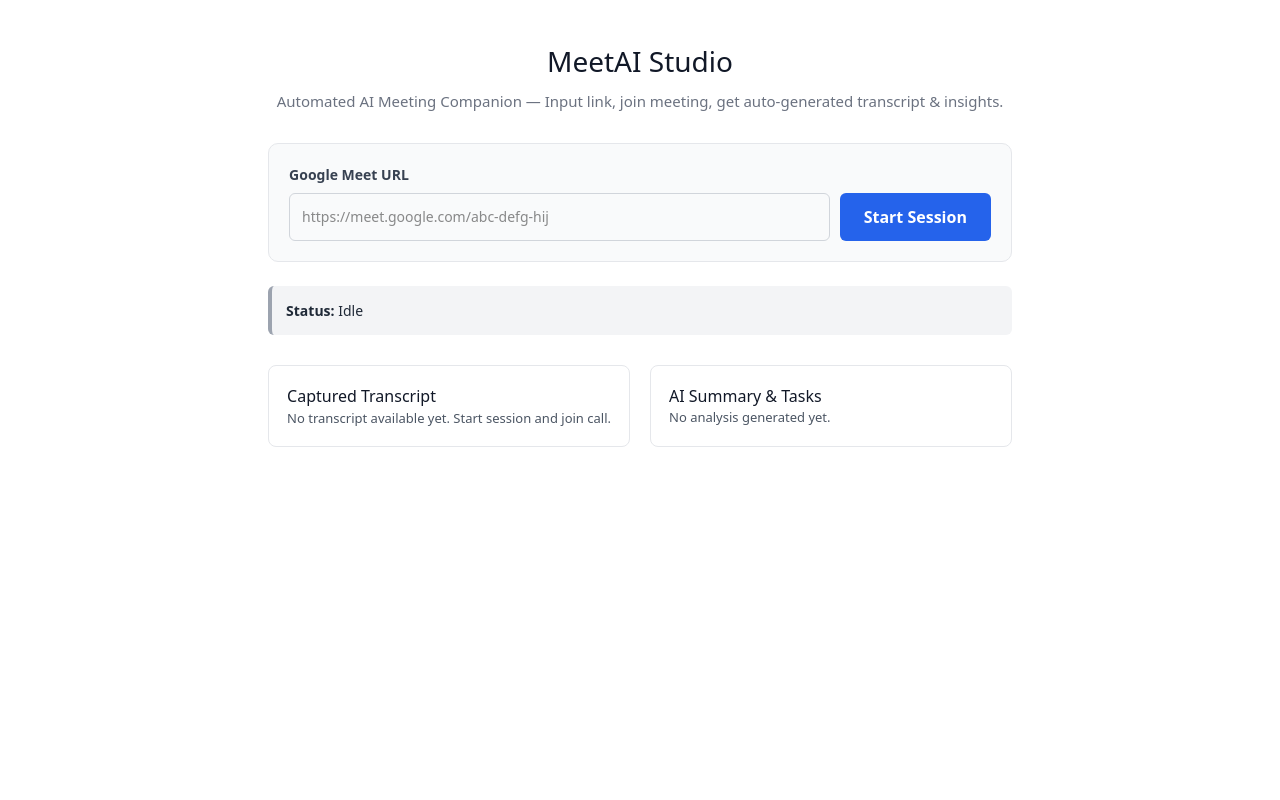
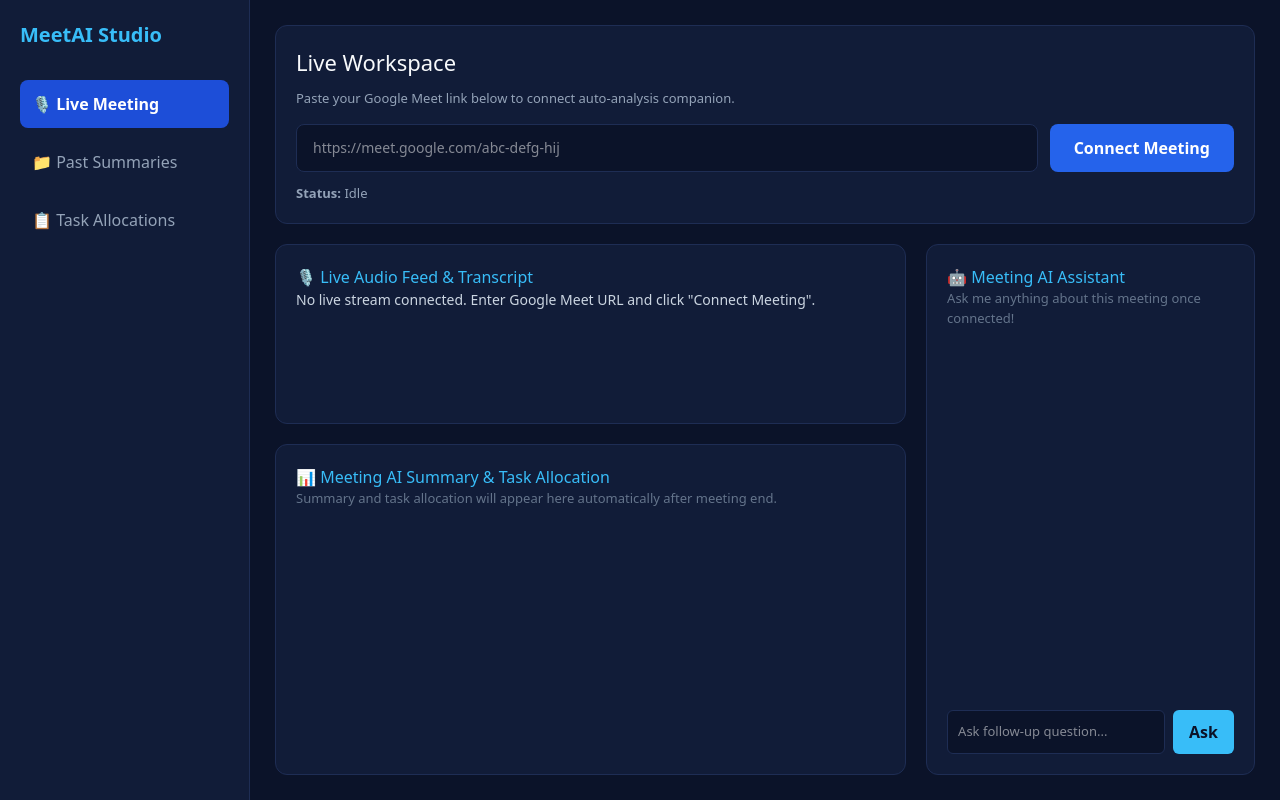
Before and after one commit to Preetijakhar18/ai-meet-bot, a Next.js app: page /meeting in a window 1280 px wide. Built offline with nearby package versions, Linux system fonts and the light colour scheme.

Commit message:
Merged Google Meet Auto-Sync into dark blue Live Workspace UI

```diff
--- a/app/meeting/page.tsx
+++ b/app/meeting/page.tsx
@@ -1,54 +1,57 @@
 'use client';
 
-import { useState, useRef, useEffect } from 'react';
+import { useState, useRef } from 'react';
 
-export default function MeetingPage() {
+export default function Home() {
   const [meetUrl, setMeetUrl] = useState('');
   const [isSessionActive, setIsSessionActive] = useState(false);
   const [status, setStatus] = useState('Idle');
+
+  // Real-time Meeting States
   const [transcript, setTranscript] = useState('');
   const [summary, setSummary] = useState('');
   const [actionItems, setActionItems] = useState<string[]>([]);
+  const [aiChat, setAiChat] = useState<{ sender: string; text: string }[]>([]);
+  const [chatInput, setChatInput] = useState('');
 
   const streamRef = useRef<MediaStream | null>(null);
 
-  // Auto-analyze AI logic
+  // Auto-Analyze Logic when call ends
   const handleAutoAnalyze = () => {
     setStatus('Processing & Analyzing Google Meet Audio with AI...');
     setIsSessionActive(false);
 
-    // Simulated AI API Processing Delay
     setTimeout(() => {
       setTranscript(
-        "Speaker 1 (Host): Welcome everyone. Today we are reviewing the AI Meet Bot architecture.\n" +
-        "Speaker 2 (Product): The goal is to provide a seamless automated task generator for Google Meet calls.\n" +
-        "Speaker 1 (Host): Excellent. Preeti will lead the deployment and GitHub pipeline."
+        "Speaker 1 (Host): Hello everyone, toh aaj hum AI Meet Bot ke project ke bare mein baat karenge. Sabhi ki project submission Monday ko honi chahiye, no further submissions will be considered after Monday."
       );
 
       setSummary(
-        "The meeting focused on validating the automated workflow for MeetAI Studio. " +
-        "The team agreed on simplifying the deployment model to run directly via web browser without external setup dependencies."
+        "The host introduced the AI Meet Bot project review. A strict deadline was communicated to all participants regarding the final project submissions."
       );
 
       setActionItems([
-        "Finalize Vercel live production link for showcase",
-        "Verify auto-trigger mechanisms on call disconnection",
-        "Prepare documentation for end-user onboarding"
+        "Complete AI Meet Bot project development",
+        "Submit final project deliverables by Monday (Strict Deadline)",
+        "No late submissions accepted post-Monday"
+      ]);
+
+      setAiChat([
+        { sender: 'AI Assistant', text: 'Hello! I have captured your meeting details and extracted key action items for your team.' }
       ]);
 
       setStatus('Analysis Completed Successfully!');
-    }, 2500);
+    }, 2000);
   };
 
-  // Start Session with Tab Stream
+  // Connect Google Meet Tab
   const handleStartSession = async () => {
     if (!meetUrl.trim()) {
-      alert('Kripya Google Meet URL enter karein!');
+      alert('Kripya pehle Google Meet URL enter karein!');
       return;
     }
 
     try {
-      // Browser tab capture API (Captures ONLY the selected Google Meet tab)
       const stream = await navigator.mediaDevices.getDisplayMedia({
         video: true,
         audio: true,
@@ -58,16 +61,15 @@ export default function MeetingPage() {
       setIsSessionActive(true);
       setStatus('Bot Connected! AI is listening to Google Meet audio in background...');
 
-      // Auto-Detect when the user closes/leaves the Google Meet tab
+      // Auto disconnect detection
       const audioTrack = stream.getAudioTracks()[0] || stream.getVideoTracks()[0];
       if (audioTrack) {
         audioTrack.onended = () => {
-          console.log("Google Meet tab disconnected. Triggering auto-analysis...");
           handleAutoAnalyze();
         };
       }
     } catch (err) {
-      console.error("Stream error:", err);
+      console.error(err);
       setStatus('Session cancelled or permission denied.');
     }
   };
@@ -79,21 +81,48 @@ export default function MeetingPage() {
     handleAutoAnalyze();
   };
 
+  const handleSendMessage = () => {
+    if (!chatInput.trim()) return;
+    setAiChat(prev => [...prev, { sender: 'You', text: chatInput }]);
+    const currentQuery = chatInput;
+    setChatInput('');
+
+    setTimeout(() => {
+      setAiChat(prev => [
+        ...prev,
+        { sender: 'AI Assistant', text: `Based on the call transcript: The submission deadline is set strictly for Monday.` }
+      ]);
+    }, 1000);
+  };
+
   return (
-    <div style={{ padding: '40px 20px', fontFamily: 'system-ui, sans-serif', maxWidth: '850px', margin: '0 auto' }}>
-      <header style={{ marginBottom: '30px', textAlign: 'center' }}>
-        <h1 style={{ fontSize: '28px', color: '#111827', marginBottom: '8px' }}>MeetAI Studio</h1>
-        <p style={{ color: '#6b7280', fontSize: '15px' }}>
-          Automated AI Meeting Companion — Input link, join meeting, get auto-generated transcript & insights.
-        </p>
-      </header>
+    <div style={{ display: 'flex', minHeight: '100vh', backgroundColor: '#0b1329', color: '#fff', fontFamily: 'system-ui, sans-serif' }}>
 
-      {/* Input Section */}
-      <div style={{ backgroundColor: '#f9fafb', padding: '20px', borderRadius: '10px', border: '1px solid #e5e7eb', marginBottom: '24px' }}>
-        <label style={{ display: 'block', fontSize: '14px', fontWeight: 'bold', marginBottom: '8px', color: '#374151' }}>
-          Google Meet URL
-        </label>
-        <div style={{ display: 'flex', gap: '10px' }}>
+      {/* LEFT SIDEBAR */}
+      <aside style={{ width: '250px', backgroundColor: '#111c38', padding: '20px', borderRight: '1px solid #1e2d54', display: 'flex', flexDirection: 'column', gap: '20px' }}>
+        <h2 style={{ fontSize: '20px', color: '#38bdf8', margin: 0, fontWeight: 'bold' }}>MeetAI Studio</h2>
+        <nav style={{ display: 'flex', flexDirection: 'column', gap: '10px', marginTop: '10px' }}>
+          <button style={{ backgroundColor: '#1d4ed8', color: '#fff', border: 'none', padding: '12px', borderRadius: '8px', textAlign: 'left', fontWeight: 'bold', cursor: 'pointer' }}>
+            🎙️ Live Meeting
+          </button>
+          <button style={{ backgroundColor: 'transparent', color: '#94a3b8', border: 'none', padding: '12px', borderRadius: '8px', textAlign: 'left', cursor: 'pointer' }}>
+            📁 Past Summaries
+          </button>
+          <button style={{ backgroundColor: 'transparent', color: '#94a3b8', border: 'none', padding: '12px', borderRadius: '8px', textAlign: 'left', cursor: 'pointer' }}>
+            📋 Task Allocations
+          </button>
+        </nav>
+      </aside>
+
+      {/* MAIN WORKSPACE */}
+      <main style={{ flex: 1, padding: '25px', display: 'flex', flexDirection: 'column', gap: '20px' }}>
+
+        {/* HEADER & GOOGLE MEET URL BAR */}
+        <header style={{ backgroundColor: '#111c38', padding: '20px', borderRadius: '12px', border: '1px solid #1e2d54' }}>
+          <h1 style={{ fontSize: '22px', margin: '0 0 10px 0', color: '#f8fafc' }}>Live Workspace</h1>
+          <p style={{ color: '#94a3b8', fontSize: '13px', margin: '0 0 15px 0' }}>Paste your Google Meet link below to connect auto-analysis companion.</p>
+
+          <div style={{ display: 'flex', gap: '12px' }}>
             <input
               type="text"
               placeholder="https://meet.google.com/abc-defg-hij"
@@ -102,90 +131,102 @@ export default function MeetingPage() {
               disabled={isSessionActive}
               style={{
                 flex: 1,
-              padding: '12px',
+                padding: '12px 16px',
+                borderRadius: '8px',
+                border: '1px solid #1e2d54',
+                backgroundColor: '#0b1329',
+                color: '#fff',
                 fontSize: '14px',
-              borderRadius: '6px',
-              border: '1px solid #d1d5db',
                 outline: 'none'
               }}
             />
             {!isSessionActive ? (
               <button
                 onClick={handleStartSession}
-              style={{
-                padding: '12px 24px',
-                backgroundColor: '#2563eb',
-                color: '#fff',
-                border: 'none',
-                borderRadius: '6px',
-                fontWeight: 'bold',
-                cursor: 'pointer'
-              }}
+                style={{ padding: '12px 24px', backgroundColor: '#2563eb', color: '#fff', border: 'none', borderRadius: '8px', fontWeight: 'bold', cursor: 'pointer' }}
               >
-              Start Session
+                Connect Meeting
               </button>
             ) : (
               <button
                 onClick={handleStopSession}
-              style={{
-                padding: '12px 24px',
-                backgroundColor: '#dc2626',
-                color: '#fff',
-                border: 'none',
-                borderRadius: '6px',
-                fontWeight: 'bold',
-                cursor: 'pointer'
-              }}
+                style={{ padding: '12px 24px', backgroundColor: '#dc2626', color: '#fff', border: 'none', borderRadius: '8px', fontWeight: 'bold', cursor: 'pointer' }}
               >
                 End & Analyze
               </button>
             )}
           </div>
-      </div>
 
-      {/* Status Banner */}
-      <div style={{
-        padding: '14px',
-        backgroundColor: isSessionActive ? '#eff6ff' : '#f3f4f6',
-        borderRadius: '6px',
-        marginBottom: '30px',
-        borderLeft: isSessionActive ? '4px solid #3b82f6' : '4px solid #9ca3af',
-        color: '#1f2937',
-        fontSize: '14px'
-      }}>
+          <div style={{ marginTop: '12px', fontSize: '13px', color: isSessionActive ? '#38bdf8' : '#94a3b8' }}>
             <strong>Status:</strong> {status}
           </div>
+        </header>
 
-      {/* Results Section */}
-      <div style={{ display: 'grid', gridTemplateColumns: '1fr 1fr', gap: '20px' }}>
-        {/* Transcript Box */}
-        <div style={{ border: '1px solid #e5e7eb', borderRadius: '8px', padding: '18px', backgroundColor: '#fff' }}>
-          <h3 style={{ fontSize: '16px', color: '#111827', marginTop: 0 }}>Captured Transcript</h3>
-          <p style={{ whiteSpace: 'pre-line', color: '#4b5563', fontSize: '13px', lineHeight: '1.6' }}>
-            {transcript || 'No transcript available yet. Start session and join call.'}
+        {/* MIDDLE SECTION: 2 COLUMNS */}
+        <div style={{ display: 'grid', gridTemplateColumns: '2fr 1fr', gap: '20px', flex: 1 }}>
+
+          {/* LEFT: TRANSCRIPT & TASKS */}
+          <div style={{ display: 'flex', flexDirection: 'column', gap: '20px' }}>
+            {/* Live Audio Transcript Box */}
+            <div style={{ backgroundColor: '#111c38', padding: '20px', borderRadius: '12px', border: '1px solid #1e2d54', minHeight: '180px' }}>
+              <h3 style={{ fontSize: '16px', color: '#38bdf8', marginTop: 0 }}>🎙️ Live Audio Feed & Transcript</h3>
+              <p style={{ color: '#cbd5e1', fontSize: '14px', whiteSpace: 'pre-line', lineHeight: '1.6' }}>
+                {transcript || 'No live stream connected. Enter Google Meet URL and click "Connect Meeting".'}
               </p>
             </div>
 
-        {/* AI Summary Box */}
-        <div style={{ border: '1px solid #e5e7eb', borderRadius: '8px', padding: '18px', backgroundColor: '#fff' }}>
-          <h3 style={{ fontSize: '16px', color: '#111827', marginTop: 0 }}>AI Summary & Tasks</h3>
+            {/* AI Summary & Action Items Box */}
+            <div style={{ backgroundColor: '#111c38', padding: '20px', borderRadius: '12px', border: '1px solid #1e2d54', flex: 1 }}>
+              <h3 style={{ fontSize: '16px', color: '#38bdf8', marginTop: 0 }}>📊 Meeting AI Summary & Task Allocation</h3>
               {summary ? (
                 <div>
-              <p style={{ color: '#4b5563', fontSize: '13px', lineHeight: '1.5', marginBottom: '12px' }}>
-                {summary}
-              </p>
-              <strong style={{ fontSize: '13px', color: '#111827' }}>Action Items:</strong>
-              <ul style={{ paddingLeft: '18px', marginTop: '6px', fontSize: '13px', color: '#374151' }}>
-                {actionItems.map((item, index) => (
-                  <li key={index} style={{ marginBottom: '4px' }}>{item}</li>
+                  <p style={{ color: '#e2e8f0', fontSize: '14px', lineHeight: '1.5' }}>{summary}</p>
+                  <h4 style={{ color: '#f8fafc', fontSize: '14px', marginBottom: '8px' }}>Action Items / Task Allocations:</h4>
+                  <ul style={{ paddingLeft: '20px', color: '#cbd5e1', fontSize: '13px' }}>
+                    {actionItems.map((item, i) => (
+                      <li key={i} style={{ marginBottom: '6px' }}>{item}</li>
                     ))}
                   </ul>
                 </div>
               ) : (
-            <p style={{ color: '#4b5563', fontSize: '13px' }}>No analysis generated yet.</p>
+                <p style={{ color: '#64748b', fontSize: '13px' }}>Summary and task allocation will appear here automatically after meeting end.</p>
               )}
             </div>
           </div>
+
+          {/* RIGHT: MEETING AI ASSISTANT CHAT */}
+          <div style={{ backgroundColor: '#111c38', padding: '20px', borderRadius: '12px', border: '1px solid #1e2d54', display: 'flex', flexDirection: 'column' }}>
+            <h3 style={{ fontSize: '16px', color: '#38bdf8', marginTop: 0 }}>🤖 Meeting AI Assistant</h3>
+
+            <div style={{ flex: 1, overflowY: 'auto', display: 'flex', flexDirection: 'column', gap: '10px', marginBottom: '15px' }}>
+              {aiChat.length === 0 ? (
+                <p style={{ color: '#64748b', fontSize: '13px' }}>Ask me anything about this meeting once connected!</p>
+              ) : (
+                aiChat.map((msg, idx) => (
+                  <div key={idx} style={{ backgroundColor: msg.sender === 'You' ? '#1d4ed8' : '#1e2d54', padding: '10px', borderRadius: '8px', fontSize: '13px' }}>
+                    <strong>{msg.sender}:</strong> {msg.text}
+                  </div>
+                ))
+              )}
+            </div>
+
+            <div style={{ display: 'flex', gap: '8px' }}>
+              <input
+                type="text"
+                placeholder="Ask follow-up question..."
+                value={chatInput}
+                onChange={(e) => setChatInput(e.target.value)}
+                onKeyDown={(e) => e.key === 'Enter' && handleSendMessage()}
+                style={{ flex: 1, padding: '10px', borderRadius: '6px', border: '1px solid #1e2d54', backgroundColor: '#0b1329', color: '#fff', fontSize: '13px' }}
+              />
+              <button onClick={handleSendMessage} style={{ padding: '10px 16px', backgroundColor: '#38bdf8', color: '#0b1329', border: 'none', borderRadius: '6px', fontWeight: 'bold', cursor: 'pointer' }}>
+                Ask
+              </button>
+            </div>
+          </div>
+
+        </div>
+      </main>
     </div>
   );
 }
```
Lines whose indentation alone changed are shown as unchanged.
